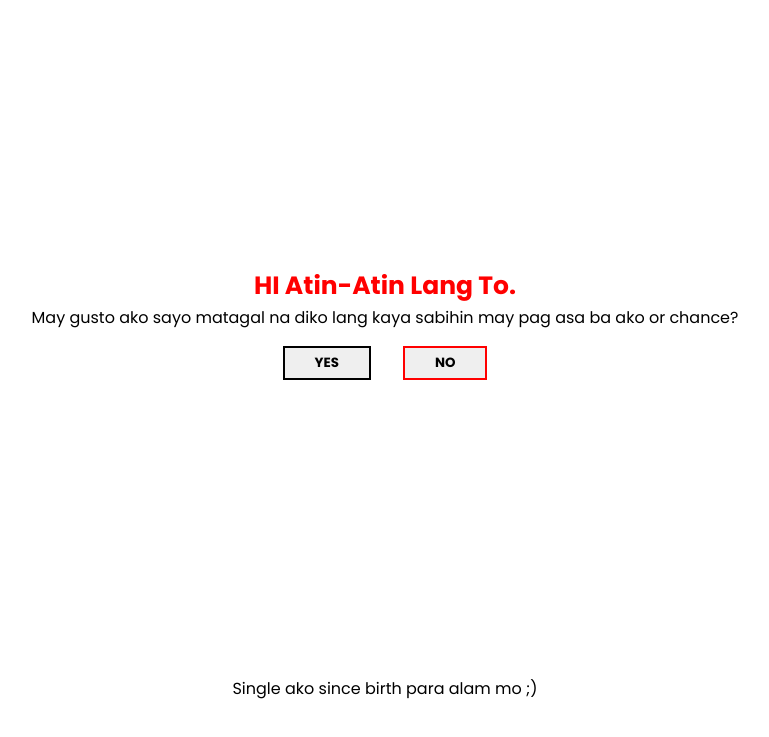
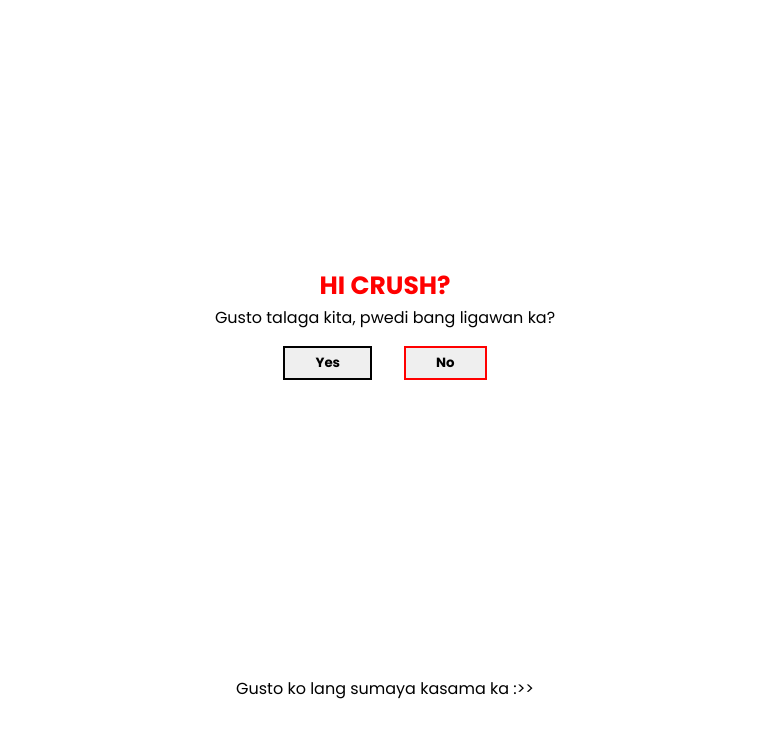
Before and after one commit to BMADev-bok/KupalCrush, a plain HTML site: page index.html in a window 1280 px wide. Shown: the part 37-774 px from the top of the page, without its empty margins (255-1024 px from the left). Drawn offline with Linux system fonts and the light colour scheme.

Commit message:
Update index.html

```diff
--- a/index.html
+++ b/index.html
@@ -3,8 +3,8 @@
 <head>
 		<meta name="viewport" content="width=device-width, initial-scale=1.0">
 	<link rel="stylesheet" href="style.css">
-				<meta charset="UTF-8">
-				<title>ATIN-ATIN LANG</title>
+					<meta charset="UTF-8">
+				<title>Proposal</title>
 </head>
 <body>
 				<div class="g1">
@@ -34,10 +34,10 @@
 
 				<div class="ask">
 
-												<p> <span class="crush">HI Atin-Atin Lang To.</span> <br>
-																May gusto ako sayo matagal na diko lang kaya sabihin may pag asa ba ako or chance?</p>
+												<p> <span class="crush">HI CRUSH?</span> <br>
+																Gusto talaga kita, pwedi bang ligawan ka?</p>
 								<div class="btn">
-<a href="yes.html"><button id="btn1">YES</button>		</a>			    <button id="btn2">NO</button>
+<a href="yes.html"><button id="btn1">Yes</button>		</a>			    <button id="btn2">No</button>
 								</div>
 <img id="hands" src="hands.png" alt="">
 				</div>
@@ -73,7 +73,7 @@
 				</div>
 
 				<div class="fff">
-								<p>Single ako since birth para alam mo ;)</p>
+								<p>Gusto ko lang sumaya kasama ka :>></p>
 				</div>
 
 				<script src="proposalv2.js"></script>
```
